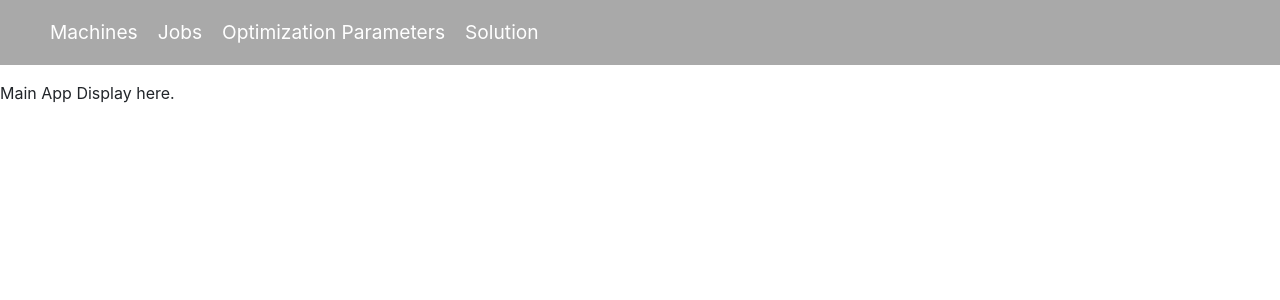
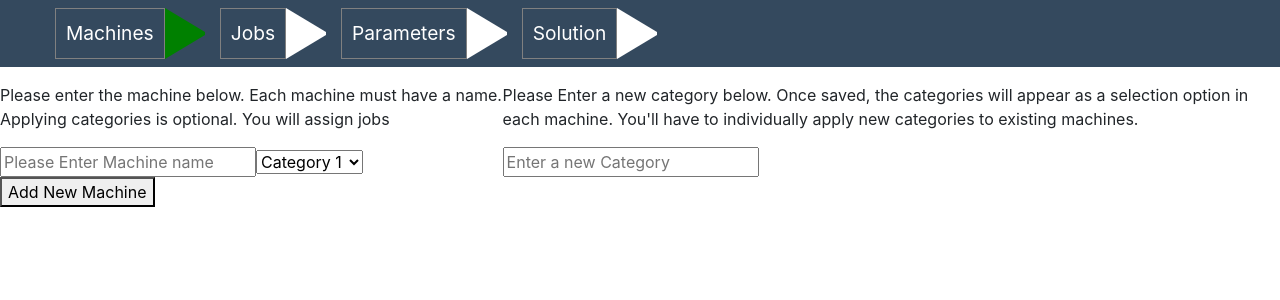
Before and after one commit to kisna72/job-shop-scheduling-problem-javascript, a React (Create React App) app in the folder jssp-frontend/: page / in a window 1280 px wide. Shown: the top 300 px of the page. Built offline with nearby package versions, Linux system fonts and the light colour scheme.

Commit message:
partial ui and css from adding machines

```diff
--- a/jssp-frontend/src/factoryOptimizationApp.js
+++ b/jssp-frontend/src/factoryOptimizationApp.js
@@ -1,5 +1,8 @@
 import React from 'react';
 import MainAppNavBar from './mainAppComponents/mainAppNavBar';
+import Machines from './mainAppComponents/Machines';
+import Jobs from './mainAppComponents/Jobs';
+import Parameters from './mainAppComponents/Parameters';
 /**
  * Main component that handles state of the solver, machines, jobs etc.
  */
@@ -9,7 +12,7 @@ class FactoryOptimizationApp extends React.Component {
     super(props)
     // Hold all the state here.
     this.state = {
-      activeMenu: 'machine', // machine or jobs or params or solution
+      activeMenu: 'Machines', // machine or jobs or params or solution
       machines: [
         { id: 1, name: 'Water Bottle Expansion', categories: [1] },
         { id: 2, name: 'Water Cleaning' }
@@ -37,14 +40,62 @@ class FactoryOptimizationApp extends React.Component {
       makeSpan: 150
     }
   }
-  handleNavBarClick(choosenMenu){
+  handleNavBarClick = (choosenMenu) => {
+    this.setState({
+      activeMenu:choosenMenu
+    })
     console.log(choosenMenu)
   }
+
+  /**
+   * CRUD Operations for machines (minus read obvs)
+   */
+  createMachine = (machine) => {
+    this.setState({
+      machines: [...this.state.machines,machine]
+    })
+  }
+  updateMachine = (machine) => {
+    // get machine by id and replace its value with the value contained in machine and save in state.
+    const machines = this.state.machines
+    for(let i; i < machines.length; i++){
+      if(machines[i].id === machine.id){
+        machines[i] = [...machine]
+        break;
+      }
+    }
+    this.setState({
+      machines: [...machines]
+    })
+  }
+  deleteMachine = (machine) => {
+    const machines = this.state.machines
+    for(let i; i < machines.length; i++){
+      if(machines[i].id === machine.id){
+        delete machines[i]
+        break;
+      }
+    }
+    this.setState({
+      machines: [...machines]
+    })
+  }
+
+  /**
+   * CRUD Operations for Jobs
+   */
+  createJob = (job) => {
+
+  }
+
+
   render(){
     return (
       <>
-        <MainAppNavBar handleClick={this.handleNavBarClick}/>
-        <div>Main App Display here.</div>
+        <MainAppNavBar handleClick={this.handleNavBarClick} activeMenu={this.state.activeMenu}/>
+        {this.state.activeMenu === "Machines" ? <Machines createMachine updateMachine deleteMachine /> : null}
+        {this.state.activeMenu === "Jobs" ? <Jobs /> : null}
+        {this.state.activeMenu === "Parameters" ? <Parameters  /> : null}
       </>
     )
   }
--- /dev/null
+++ b/jssp-frontend/src/mainAppComponents/Jobs.js
@@ -0,0 +1,9 @@
+import React from 'react';
+
+class Jobs extends React.Component {
+  render(){
+    return <div>I am Jobs Component </div>
+  }
+}
+
+export default Jobs;
--- /dev/null
+++ b/jssp-frontend/src/mainAppComponents/Machines.js
@@ -0,0 +1,40 @@
+import React from 'react';
+import '../styles/machines.scss';
+
+class Machines extends React.Component {
+  constructor(props){
+    super(props) //props gets the machines object.
+  }
+  render(){
+    return (
+    <div className="machines-wrapper">
+      <div className="machines-wrapper__main">
+        <p>
+          Please enter the machine below. Each machine must have a name.
+          Applying categories is optional. You will assign jobs
+        </p>
+        <form>
+          <input name='name' placeholder='Please Enter Machine name'></input>
+          <select name='category'>
+            <option>Category 1</option>
+            <option>Category 2</option>
+          </select>
+        </form>
+        <button>Add New Machine</button>
+      </div>
+      <div className="machines-wrapper__categories">
+        <p className="machines-wrapper__categories--intro">
+          Please Enter a new category below. Once saved,
+          the categories will appear as a selection option
+          in each machine. You'll have to individually apply
+          new categories to existing machines.
+        </p>
+        <form>
+          <input name='category' placeholder='Enter a new Category'></input>
+        </form>
+      </div>
+    </div>)
+  }
+}
+
+export default Machines
--- /dev/null
+++ b/jssp-frontend/src/mainAppComponents/Parameters.js
@@ -0,0 +1,9 @@
+import React from 'react';
+
+class Parameters extends React.Component {
+  render(){
+    return <div>I am Parameters Component </div>
+  }
+}
+
+export default Parameters;
--- a/jssp-frontend/src/mainAppComponents/mainAppNavBar.js
+++ b/jssp-frontend/src/mainAppComponents/mainAppNavBar.js
@@ -2,11 +2,19 @@ import React from 'react';
 import '../styles/navbar.scss';
 
 function MainAppNavBar(props){
-  const menuItems =  ['Machines','Jobs','Optimization Parameters','Solution']
+  const menuItems =  ['Machines','Jobs','Parameters','Solution']
+  console.log(props)
   return (
     <nav>
       <ul className='factory-navbar'>
-        {menuItems.map(menu => <li className='factory-navbar__menu-item' onClick={() => props.handleClick(menu)}>{menu}</li> )}
+      {menuItems.map(menu => {
+        const activeClass = menu == props.activeMenu ? 'active' : ''
+        console.log("activeClass " , activeClass)
+        return <>
+          <li className='factory-navbar__menu-item' onClick={() => props.handleClick(menu)}>{menu}</li>
+          <span className={`factory-navbar__right-arrow ${activeClass}`}></span>
+        </>
+      })}
       </ul>
     </nav>
   )
--- /dev/null
+++ b/jssp-frontend/src/styles/machines.scss
@@ -0,0 +1,13 @@
+.machines-wrapper {
+  display: flex;
+  flex-direction: row;
+
+  .machines-wrapper__main{
+    flex-grow: 1;
+  }
+
+  .machines-wrapper__categories {
+
+  }
+
+}
--- a/jssp-frontend/src/styles/navbar.scss
+++ b/jssp-frontend/src/styles/navbar.scss
@@ -2,14 +2,22 @@
   display: flex;
   flex-direction: row;
   width:100%;
-  background-color: darkgray;
+  background-color: rgb(52, 73, 94);
   padding-top: 0.5em;
   padding-bottom: 0.5em;
+
+  .factory-navbar__right-arrow {
+    border-left: 40px solid white;
+    border-top: 24px solid transparent;
+    border-bottom: 24px solid transparent;
+
+    &.active {
+      border-left-color: green;
+    }
   }
 
   .factory-navbar__menu-item {
-  // flex-grow: 1;
-  padding: 10px;
+    padding: 10px 10px 10px 10px;
     color: white;
     &:hover {
       text-decoration: underline;
@@ -17,4 +25,8 @@
     }
     list-style: none;
     font-size: 1.2em;
+    border: 1px solid gray;
+    margin-left: 15px;
   }
+
+}
```
Lines whose indentation alone changed are shown as unchanged.
